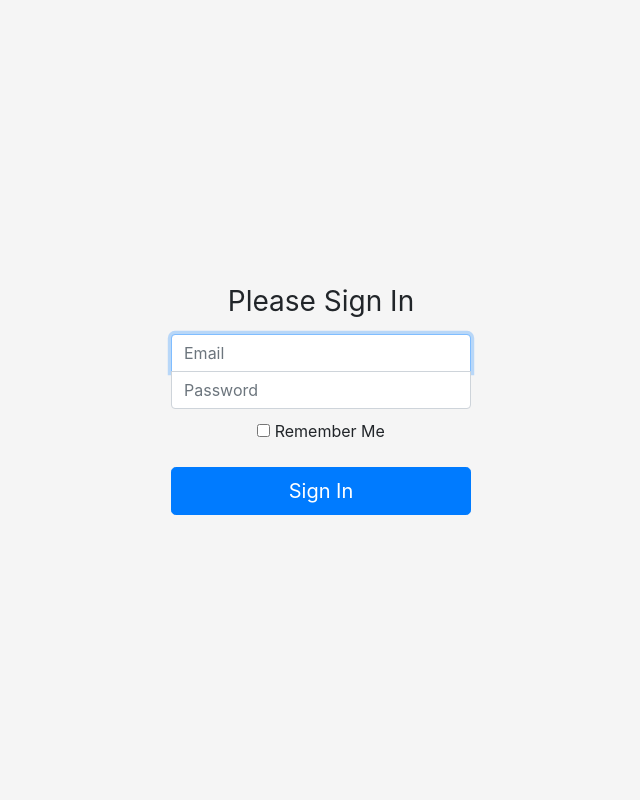
After one commit to jelen07/todo-list, a Symfony app: template templates/security/login.html.twig in a window 1280 px wide. The commit adds this page. Shown: the whole page, without its empty margins (319-959 px from the left). Run offline with Twig, Linux system fonts and the light colour scheme; the template is opened without the code that fills it, so the values that code supplies are empty; some libraries are stand-ins or nearby versions.

Commit message:
Security: Add LoginFormAuthenticator
- Add Security and Task controller
- Add necessary templates and styles
- Configure security

```diff
--- /dev/null
+++ b/public/css/login.css
@@ -0,0 +1,39 @@
+html,
+body {
+    height: 100%;
+}
+
+body {
+    display: flex;
+    align-items: center;
+    padding-top: 40px;
+    padding-bottom: 40px;
+    background-color: #f5f5f5;
+}
+
+.form-signin {
+    width: 100%;
+    max-width: 330px;
+    padding: 15px;
+    margin: auto;
+}
+
+.form-signin .checkbox {
+    font-weight: 400;
+}
+
+.form-signin .form-floating:focus-within {
+    z-index: 2;
+}
+
+.form-signin input[type="email"] {
+    margin-bottom: -1px;
+    border-bottom-right-radius: 0;
+    border-bottom-left-radius: 0;
+}
+
+.form-signin input[type="password"] {
+    margin-bottom: 10px;
+    border-top-left-radius: 0;
+    border-top-right-radius: 0;
+}
--- a/templates/base.html.twig
+++ b/templates/base.html.twig
@@ -2,7 +2,10 @@
 <html>
     <head>
         <meta charset="UTF-8">
-        <title>{% block title %}Welcome!{% endblock %}</title>
+        <title>{% block title %}Welcome!{% endblock %} | Todo List</title>
+        <link rel="stylesheet" href="https://stackpath.bootstrapcdn.com/bootstrap/4.3.1/css/bootstrap.min.css" integrity="sha384-ggOyR0iXCbMQv3Xipma34MD+dH/1fQ784/j6cY/iJTQUOhcWr7x9JvoRxT2MZw1T" crossorigin="anonymous">
+        <script src="https://cdn.jsdelivr.net/npm/bootstrap@5.0.0-beta3/dist/js/bootstrap.bundle.min.js" integrity="sha384-JEW9xMcG8R+pH31jmWH6WWP0WintQrMb4s7ZOdauHnUtxwoG2vI5DkLtS3qm9Ekf" crossorigin="anonymous"></script>
+
         {# Run `composer require symfony/webpack-encore-bundle`
            and uncomment the following Encore helpers to start using Symfony UX #}
         {% block stylesheets %}
--- /dev/null
+++ b/templates/security/login.html.twig
@@ -0,0 +1,41 @@
+{% extends 'base.html.twig' %}
+
+{% block title %}Login{% endblock %}
+
+{% block stylesheets %}
+    {{ parent() }}
+    <link rel="stylesheet" href="{{ asset('css/login.css') }}">
+{% endblock %}
+
+{% block body %}
+    <form method="post" class="form-signin text-center">
+        {% if error %}
+            <div class="alert alert-danger">{{ error.messageKey|trans(error.messageData, 'security') }}</div>
+        {% endif %}
+
+        <h1 class="h3 mb-3 font-weight-normal">Please Sign In</h1>
+        <!-- <label for="inputEmail">Email</label> -->
+        <input type="email" value="{{ last_username }}" name="email" id="inputEmail" class="form-control" placeholder="Email" required autofocus>
+        <!-- <label for="inputPassword">Password</label> -->
+        <input type="password" name="password" id="inputPassword" class="form-control" placeholder="Password" required>
+        <input type="hidden" name="_csrf_token" value="{{ csrf_token('authenticate') }}">
+
+        {#
+            Uncomment this section and add a remember_me option below your firewall to activate remember me functionality.
+            See https://symfony.com/doc/current/security/remember_me.html
+        #}
+
+        <div class="checkbox mb-3">
+            <label>
+                <input type="checkbox" name="_remember_me"> Remember Me
+            </label>
+        </div>
+
+        <button class="btn btn-lg btn-primary w-100" type="submit">
+            Sign In
+        </button>
+        {#
+        <p class="mt-5 mb-3 text-muted">Demo</p>
+        #}
+    </form>
+{% endblock %}
```
Also changed, not shown: src/Controller/SecurityController.php (added, +39 -0 lines), src/Controller/TaskController.php (added, +26 -0 lines), src/Security/LoginFormAuthenticator.php (added, +108 -0 lines), templates/__header.html.twig (added, +24 -0 lines), templates/task/list.html.twig (added, +13 -0 lines), public/css/app.css (added), 1 other file.
